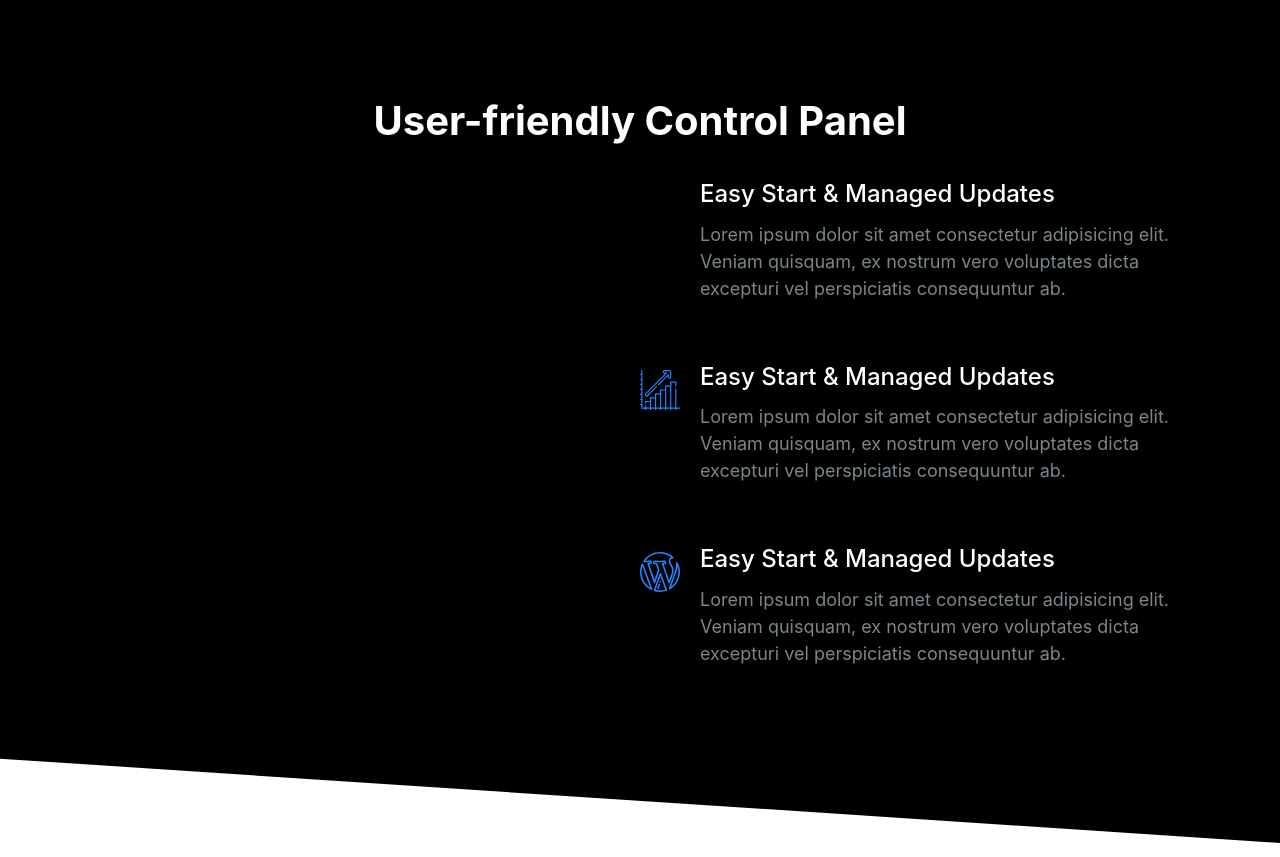
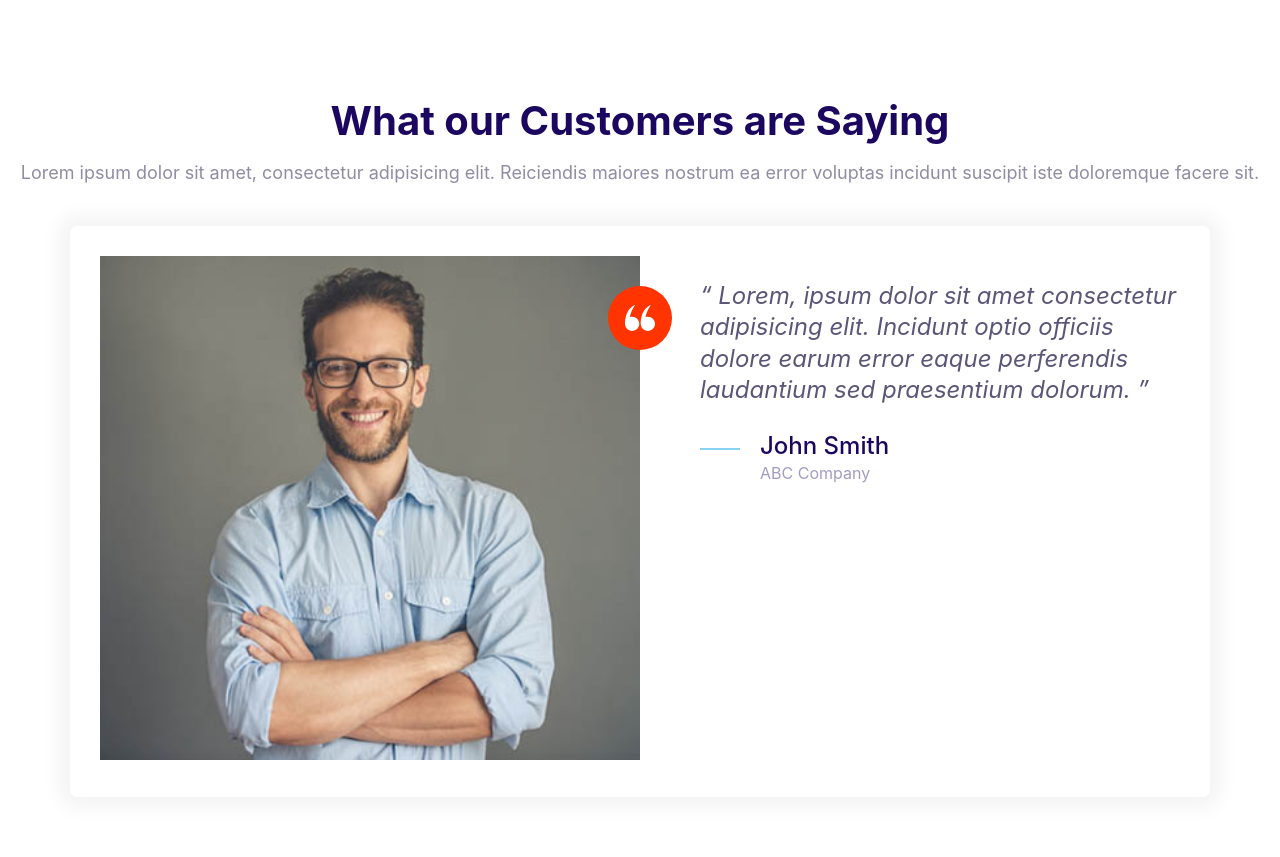
Before and after one commit to Paulgorithms/moshify, a plain HTML site: page index.html in a window 1280 px wide. Drawn offline with Linux system fonts and the light colour scheme.

Commit message:
Build the testimonial block component.

```diff
--- a/css/styles.css
+++ b/css/styles.css
@@ -616,6 +616,7 @@ a {
 
 .block__header {
   text-align: center;
+  margin-bottom: 4rem;
 }
 
 .block__heading {
--- a/index.html
+++ b/index.html
@@ -8,73 +8,51 @@
     <link rel="stylesheet" href="css/styles.css" />
   </head>
   <body>
-    <section class="block block--dark block--skewed-right block-showcase">
+    <section class="block">
       <header class="block__header">
-        <h2>User-friendly Control Panel</h2>
+        <h2>What our Customers are Saying</h2>
+        <p>
+          Lorem ipsum dolor sit amet, consectetur adipisicing elit. Reiciendis
+          maiores nostrum ea error voluptas incidunt suscipit iste doloremque
+          facere sit.
+        </p>
       </header>
-      <div class="container grid grid--1x2">
-        <picture class="block-showcase__image">
-          <source
-            type="image/webp"
-            srcset="timages/ipad.webp 1x, images/ipad@2x.webp 2x" />
-          <source
-            type="image/png"
-            srcset="timages/ipad.png 1x, images/ipad@2x.png 2x" />
-          <img src="images/ipad.png" alt=""
-        /></picture>
-        <ul class="list">
-          <li>
+      <div class="container">
+        <div class="card testimonial">
+          <div class="grid grid--1x2">
+            <div class="testimonial__image">
+              <img
+                src="images/testimonial.jpg"
+                alt="A happy, smiling customer"
+              />
+              <span class="icon-container icon-container--accent">
+                <svg class="icon icon--white icon--small">
+                  <use xlink:href="images/sprite.svg#quotes"></use>
+                </svg>
+              </span>
+            </div>
+            <blockquote class="quote">
+              <p class="quote__text">
+                Lorem, ipsum dolor sit amet consectetur adipisicing elit.
+                Incidunt optio officiis dolore earum error eaque perferendis
+                laudantium sed praesentium dolorum.
+              </p>
+              <footer>
                 <div class="media">
                   <div class="media__image">
-                <svg class="icon icon--primary">
-                  <use xlink:href="images/sprite.svg#snap"></use>
+                    <svg class="icon icon--primary quote__line">
+                      <use xlink:href="images/sprite.svg#line"></use>
                     </svg>
                   </div>
                   <div class="media__body">
-                <h3 class="media__title">Easy Start & Managed Updates</h3>
-                <p>
-                  Lorem ipsum dolor sit amet consectetur adipisicing elit.
-                  Veniam quisquam, ex nostrum vero voluptates dicta excepturi
-                  vel perspiciatis consequuntur ab.
-                </p>
+                    <h3 class="media__title quote__author">John Smith</h3>
+                    <p class="quote__organization">ABC Company</p>
                   </div>
                 </div>
-          </li>
-          <li>
-            <div class="media">
-              <div class="media__image">
-                <svg class="icon icon--primary">
-                  <use xlink:href="images/sprite.svg#growth"></use>
-                </svg>
-              </div>
-              <div class="media__body">
-                <h3 class="media__title">Easy Start & Managed Updates</h3>
-                <p>
-                  Lorem ipsum dolor sit amet consectetur adipisicing elit.
-                  Veniam quisquam, ex nostrum vero voluptates dicta excepturi
-                  vel perspiciatis consequuntur ab.
-                </p>
+              </footer>
+            </blockquote>
           </div>
         </div>
-          </li>
-          <li>
-            <div class="media">
-              <div class="media__image">
-                <svg class="icon icon--primary">
-                  <use xlink:href="images/sprite.svg#wordpress"></use>
-                </svg>
-              </div>
-              <div class="media__body">
-                <h3 class="media__title">Easy Start & Managed Updates</h3>
-                <p>
-                  Lorem ipsum dolor sit amet consectetur adipisicing elit.
-                  Veniam quisquam, ex nostrum vero voluptates dicta excepturi
-                  vel perspiciatis consequuntur ab.
-                </p>
-              </div>
-            </div>
-          </li>
-        </ul>
       </div>
     </section>
     <script src="js/main.js"></script>
```
Also changed, not shown: components/block-testimonials.html (added). Lines whose indentation alone changed are shown as unchanged.
